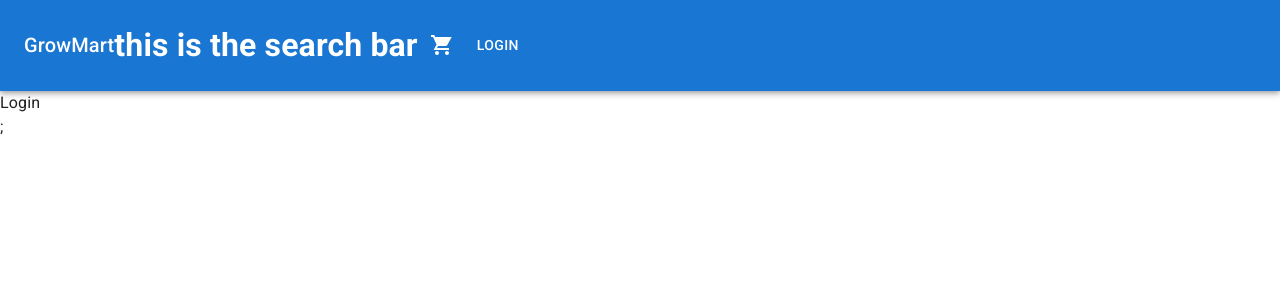
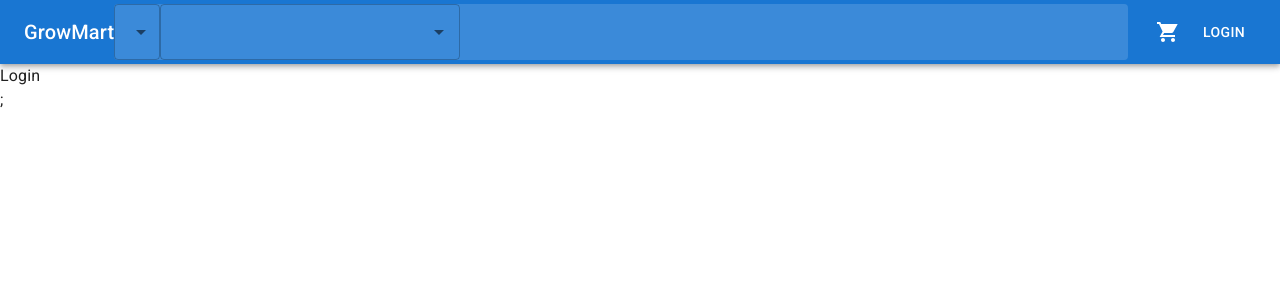
Before and after one commit to sid2261/e-comm-app, a React (Vite) app: page /login in a window 1280 px wide. Shown: the top 300 px of the page. Built offline with nearby package versions, Linux system fonts and the light colour scheme.

Commit message:
Search bar added

```diff
--- a/src/components/Header.jsx
+++ b/src/components/Header.jsx
@@ -6,15 +6,36 @@ import ShoppingCartSharpIcon from "@mui/icons-material/ShoppingCartSharp";
 import { useSelector } from 'react-redux';
 import { getItemCount } from '../utils';
 import { styled, alpha } from '@mui/material/styles';
+import Autocomplete from "@mui/material/Autocomplete";
+import Select from "@mui/material/Select";
+import TextField from "@mui/material/TextField";
 
 const Search = styled("section")(({theme})=>({
   position:"relative",
   borderRadius: theme.shape.borderRadius,
   display: "flex",
-  backgroundColor: alpha
-}))
+  backgroundColor: alpha(theme.palette.common.white, 0.15),
+  "&:hover":{
+    backgroundColor: alpha(theme.palette.common.white, 0.25),
+  },
+  marginRight: theme.spacing(2),
+  marginLeft: 0,
+  width: "100%",
+}));
 function SearchBar(){
-  return <h1>this is the search bar</h1>
+  const products = useSelector((state) => state.products.value);
+  return <Search>
+    <Select size='small'>
+
+    </Select>
+      <Autocomplete
+        disablePortal
+        id="combo-box-demo"
+        options={Array.from(products, (prod) => ({ id:prod.id, label: prod.title }))}
+        sx={{ width: 300 }}
+        renderInput={(params) => <TextField {...params} />}
+      />
+  </Search>
 }
 
 
--- /dev/null
+++ b/src/feature/product-slice.js
@@ -0,0 +1,24 @@
+import { createSlice, createAsyncThunk } from "@reduxjs/toolkit";
+
+export const fetchAllProducts = createAsyncThunk('products/fetchAll', async()=>{
+    const response = await fetch("https://fakestoreapi.com/products");
+    return await response.json();
+})
+
+const productSlice = createSlice({
+    name: "products",
+    initialState: {
+        value: []
+    },
+    extraReducers:(builder)=>{
+        builder.addCase(fetchAllProducts.pending, (state, action)=>{
+            state.loading = true;
+        })
+        builder.addCase(fetchAllProducts.fulfilled, (state, action)=>{
+            state.value = action.payload;
+            state.loading = false;
+        })
+    }
+})
+
+export default productSlice.reducer;
--- a/src/pages/Home.jsx
+++ b/src/pages/Home.jsx
@@ -4,22 +4,19 @@ import { Button, Card, CardActions, CardContent, CardMedia, Container, Grid, Ico
 import React from 'react'
 import { useEffect } from 'react';
 import { useState } from 'react'
-import { useDispatch } from 'react-redux';
+import { useDispatch, useSelector } from 'react-redux';
 import { addToCart } from '../feature/cart-slice';
+import { fetchAllProducts } from '../feature/product-slice';
 
 function Home() {
     const theme = useTheme();
-    const [products, setProducts] = useState([]);
+    const state = useSelector(state => state.products);
+    const {value:products, loading} = state ?? {};
     const dispatch = useDispatch();
 
-    useEffect(()=>{
-        fetchAllProducts()
-        async function fetchAllProducts(){
-            const response = await fetch("https://fakestoreapi.com/products");
-            const result = await response.json();
-            setProducts(result)
-        }
-    }, [])
+    if(!products?.length){
+        dispatch(fetchAllProducts());
+    }
 
     function addProductToCart(product){
         //dispatch an action
@@ -29,7 +26,7 @@ function Home() {
     return (
         <Container sx={{ py: 8 }} maxWidth="lg">
             <Grid container spacing={4}>
-                {products.map(({title, id, price, description, rating, image}) => (
+                {products?.map(({title, id, price, description, rating, image}) => (
                     <Grid item key={id} xs={12} sm={6} md={3}>
                         <Card sx={{height: "100%", display: "flex", flexDirection: "column"}}>
                             <CardMedia component="img" sx={{alignSelf: "center", width:theme.spacing(30), height: theme.spacing(30), objectFit:"contain", pt:theme.spacing()}}
--- a/src/store.js
+++ b/src/store.js
@@ -1,7 +1,9 @@
 import { configureStore } from "@reduxjs/toolkit";
 import cartReducer from "./feature/cart-slice";
+import productReducer from "./feature/product-slice";
 export const store = configureStore({
     reducer:{
-        cart: cartReducer
+        cart: cartReducer,
+        products: productReducer
     }
 });
```
